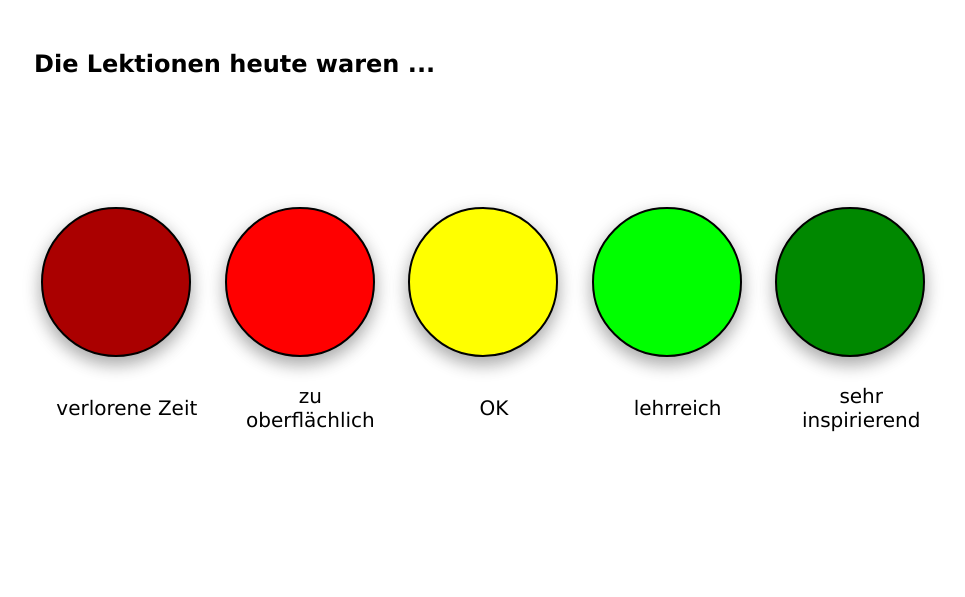
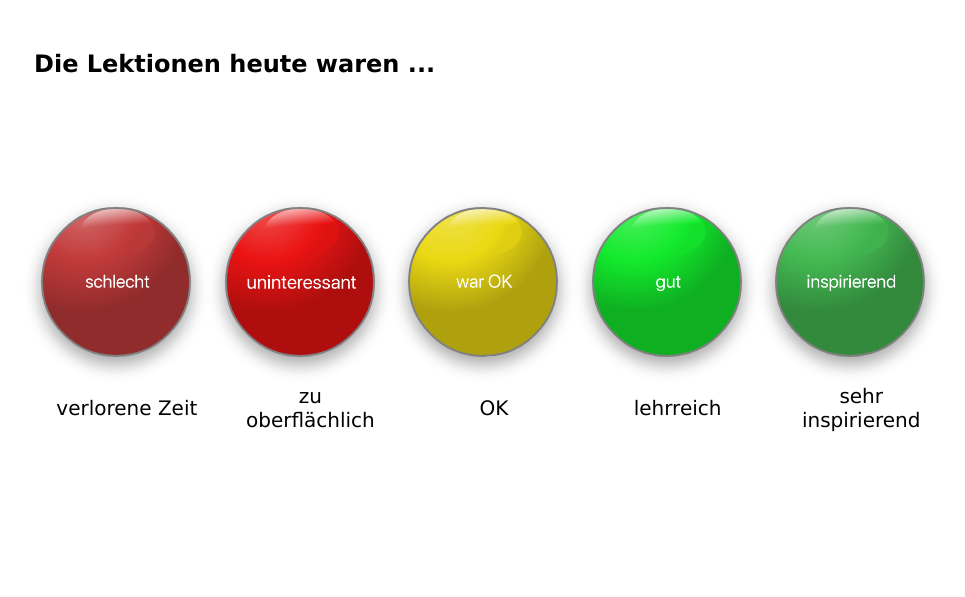
Before and after one commit to anawas/RateMyLessons, a PHP site: page / in a window 1280 px wide. Shown: the top 597 px of the page, without its empty margins (6-971 px from the left). Run offline with PHP 8.4, Linux system fonts and the light colour scheme.

Commit message:
nicer buttons

```diff
--- a/css/styles.css
+++ b/css/styles.css
@@ -54,7 +54,7 @@ td {
     transition: transform 0.2s;
     -webkit-transition: transform 0.2s;
     border-radius: 50%;
-    border: 2px black solid;
+    border: 2px gray solid;
     box-shadow: 0 8px 16px 0 rgba(0,0,0,0.2), 0 6px 20px 0 rgba(0,0,0,0.19);
 }
 
@@ -74,18 +74,27 @@ td {
 
 
 .very-bad {
-  background: #aa0000;
+  background-image: url("../img/pushbutton very bad.png");
+  background-position: center;
+  background-size: calc(155px);
 }
-
 .bad {
-  background: #ff0000;
+  background-image: url("../img/pushbutton bad.png");
+  background-position: center;
+  background-size: calc(155px);
 }
 .ok {
-  background: #ffff00;
+  background-image: url("../img/pushbutton ok.png");
+  background-position: center;
+  background-size: calc(155px);
 }
 .good {
-  background: #00ff00;
+  background-image: url("../img/pushbutton good.png");
+  background-position: center;
+  background-size: calc(155px);
 }
 .very-good {
-  background: #008800;
+  background-image: url("../img/pushbutton very good.png");
+  background-position: center;
+  background-size: calc(155px);
 }
```
